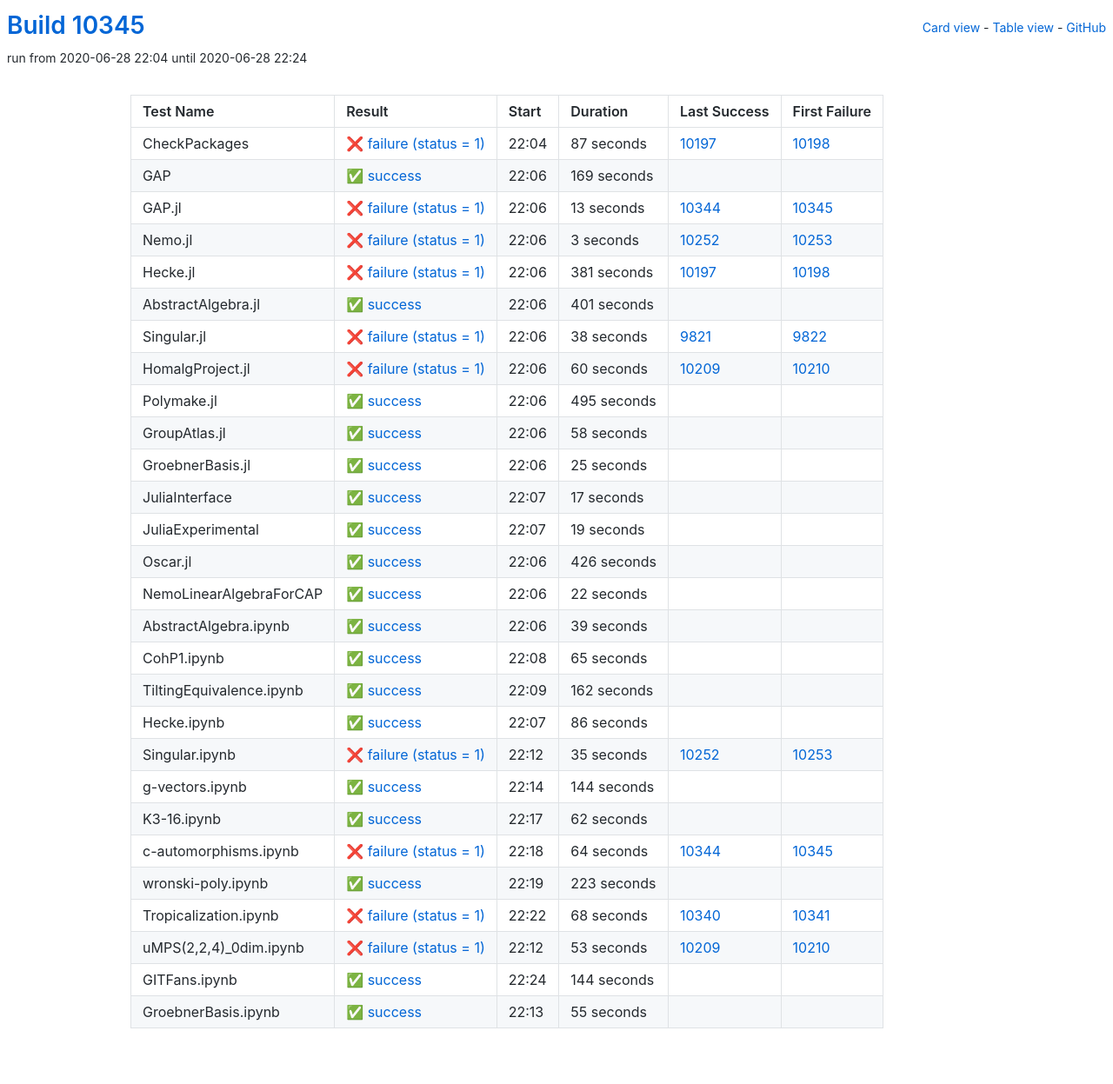
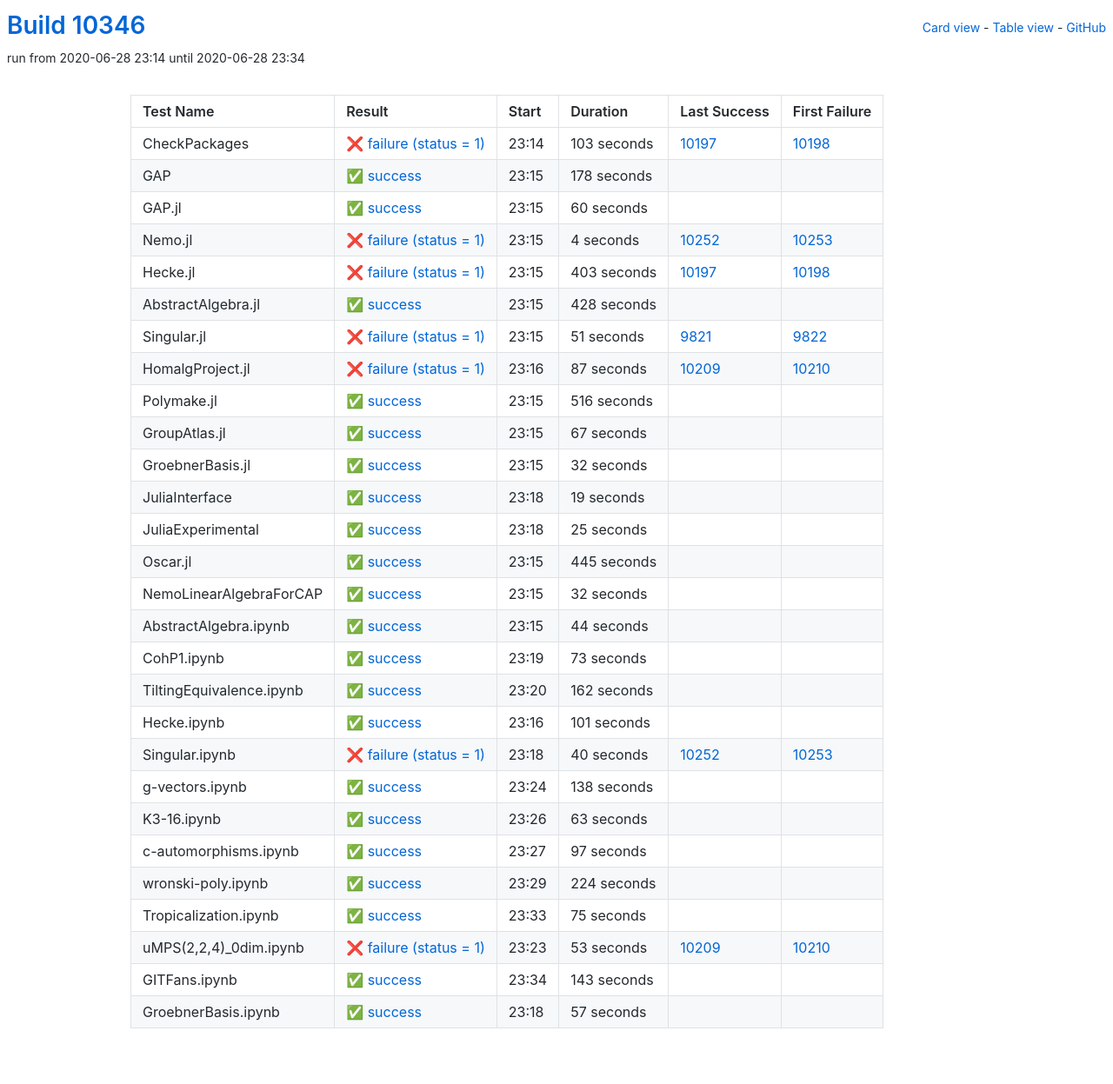
Before and after one commit to oscar-system/oscar-ci-status, a Jekyll site: the page built from table.html, in a window 1280 px wide. Shown: the whole page at 87% size. Built offline with Jekyll 4.4.1, drawn with Linux system fonts in a browser that asks for light colours.

Commit message:
Build #10346

```diff
--- a/_data/ci.yml
+++ b/_data/ci.yml
@@ -1,6 +1,6 @@
 ---
-build: 10345
-build_url: https://oscarci.mathematik.uni-kl.de/job/oscar/10345/
+build: 10346
+build_url: https://oscarci.mathematik.uni-kl.de/job/oscar/10346/
 job: oscar
 organization: oscar-system
 repo: oscar-ci-status
@@ -8,128 +8,152 @@
 tests:
 - name: CheckPackages
   id: checkpackages
-  log: https://oscarci.mathematik.uni-kl.de/job/oscar/10345/artifact/logs/build-10345/CheckPackages.log
-  start: 2020-06-28 22:04
+  log: https://oscarci.mathematik.uni-kl.de/job/oscar/10346/artifact/logs/build-10346/CheckPackages.log
+  start: 2020-06-28 23:14
   success: false
   exitcode: 1
   status: failure
-  duration: 87
+  duration: 103
   last_success: 10197
   last_success_url: https://oscarci.mathematik.uni-kl.de/job/oscar/10197/
   first_failure: 10198
   first_failure_url: https://oscarci.mathematik.uni-kl.de/job/oscar/10198/
 - name: GAP
   id: gap
-  log: https://oscarci.mathematik.uni-kl.de/job/oscar/10345/artifact/logs/build-10345/GAP.log
-  start: 2020-06-28 22:06
+  log: https://oscarci.mathematik.uni-kl.de/job/oscar/10346/artifact/logs/build-10346/GAP.log
+  start: 2020-06-28 23:15
   success: true
   exitcode: 0
   status: success
-  duration: 169
+  duration: 178
   last_success: false
   last_success_url:
   first_failure: false
   first_failure_url:
 - name: GAP.jl
   id: gap-jl
-  log: https://oscarci.mathematik.uni-kl.de/job/oscar/10345/artifact/logs/build-10345/GAP.jl.log
-  start: 2020-06-28 22:06
+  log: https://oscarci.mathematik.uni-kl.de/job/oscar/10346/artifact/logs/build-10346/GAP.jl.log
+  start: 2020-06-28 23:15
+  success: true
+  exitcode: 0
+  status: success
+  duration: 60
+  last_success: false
+  last_success_url:
+  first_failure: false
+  first_failure_url:
+- name: Nemo.jl
+  id: nemo-jl
+  log: https://oscarci.mathematik.uni-kl.de/job/oscar/10346/artifact/logs/build-10346/Nemo.jl.log
+  start: 2020-06-28 23:15
   success: false
   exitcode: 1
   status: failure
-  duration: 13
-  last_success: 10344
-  last_success_url: https://oscarci.mathematik.uni-kl.de/job/oscar/10344/
-  first_failure: 10345
-  first_failure_url: https://oscarci.mathematik.uni-kl.de/job/oscar/10345/
-- name: Nemo.jl
-  id: nemo-jl
-  log: https://oscarci.mathematik.uni-kl.de/job/oscar/10345/artifact/logs/build-10345/Nemo.jl.log
-  start: 2020-06-28 22:06
-  success: false
-  exitcode: 1
-  status: failure
-  duration: 3
+  duration: 4
   last_success: 10252
   last_success_url: https://oscarci.mathematik.uni-kl.de/job/oscar/10252/
   first_failure: 10253
   first_failure_url: https://oscarci.mathematik.uni-kl.de/job/oscar/10253/
 - name: Hecke.jl
   id: hecke-jl
-  log: https://oscarci.mathematik.uni-kl.de/job/oscar/10345/artifact/logs/build-10345/Hecke.jl.log
-  start: 2020-06-28 22:06
+  log: https://oscarci.mathematik.uni-kl.de/job/oscar/10346/artifact/logs/build-10346/Hecke.jl.log
+  start: 2020-06-28 23:15
   success: false
   exitcode: 1
   status: failure
-  duration: 381
+  duration: 403
   last_success: 10197
   last_success_url: https://oscarci.mathematik.uni-kl.de/job/oscar/10197/
   first_failure: 10198
   first_failure_url: https://oscarci.mathematik.uni-kl.de/job/oscar/10198/
 - name: AbstractAlgebra.jl
   id: abstractalgebra-jl
-  log: https://oscarci.mathematik.uni-kl.de/job/oscar/10345/artifact/logs/build-10345/AbstractAlgebra.jl.log
-  start: 2020-06-28 22:06
+  log: https://oscarci.mathematik.uni-kl.de/job/oscar/10346/artifact/logs/build-10346/AbstractAlgebra.jl.log
+  start: 2020-06-28 23:15
   success: true
   exitcode: 0
   status: success
-  duration: 401
+  duration: 428
   last_success: false
   last_success_url:
   first_failure: false
   first_failure_url:
 - name: Singular.jl
   id: singular-jl
-  log: https://oscarci.mathematik.uni-kl.de/job/oscar/10345/artifact/logs/build-10345/Singular.jl.log
-  start: 2020-06-28 22:06
+  log: https://oscarci.mathematik.uni-kl.de/job/oscar/10346/artifact/logs/build-10346/Singular.jl.log
+  start: 2020-06-28 23:15
   success: false
   exitcode: 1
   status: failure
-  duration: 38
+  duration: 51
   last_success: 9821
   last_success_url: https://oscarci.mathematik.uni-kl.de/job/oscar/9821/
   first_failure: 9822
   first_failure_url: https://oscarci.mathematik.uni-kl.de/job/oscar/9822/
 - name: HomalgProject.jl
   id: homalgproject-jl
-  log: https://oscarci.mathematik.uni-kl.de/job/oscar/10345/artifact/logs/build-10345/HomalgProject.jl.log
-  start: 2020-06-28 22:06
+  log: https://oscarci.mathematik.uni-kl.de/job/oscar/10346/artifact/logs/build-10346/HomalgProject.jl.log
+  start: 2020-06-28 23:16
   success: false
   exitcode: 1
   status: failure
-  duration: 60
+  duration: 87
   last_success: 10209
   last_success_url: https://oscarci.mathematik.uni-kl.de/job/oscar/10209/
   first_failure: 10210
   first_failure_url: https://oscarci.mathematik.uni-kl.de/job/oscar/10210/
 - name: Polymake.jl
   id: polymake-jl
-  log: https://oscarci.mathematik.uni-kl.de/job/oscar/10345/artifact/logs/build-10345/Polymake.jl.log
-  start: 2020-06-28 22:06
+  log: https://oscarci.mathematik.uni-kl.de/job/oscar/10346/artifact/logs/build-10346/Polymake.jl.log
+  start: 2020-06-28 23:15
   success: true
   exitcode: 0
   status: success
-  duration: 495
+  duration: 516
   last_success: false
   last_success_url:
   first_failure: false
   first_failure_url:
 - name: GroupAtlas.jl
   id: groupatlas-jl
-  log: https://oscarci.mathematik.uni-kl.de/job/oscar/10345/artifact/logs/build-10345/GroupAtlas.jl.log
-  start: 2020-06-28 22:06
+  log: https://oscarci.mathematik.uni-kl.de/job/oscar/10346/artifact/logs/build-10346/GroupAtlas.jl.log
+  start: 2020-06-28 23:15
   success: true
   exitcode: 0
   status: success
-  duration: 58
+  duration: 67
   last_success: false
   last_success_url:
   first_failure: false
   first_failure_url:
 - name: GroebnerBasis.jl
   id: groebnerbasis-jl
-  log: https://oscarci.mathematik.uni-kl.de/job/oscar/10345/artifact/logs/build-10345/GroebnerBasis.jl.log
-  start: 2020-06-28 22:06
+  log: https://oscarci.mathematik.uni-kl.de/job/oscar/10346/artifact/logs/build-10346/GroebnerBasis.jl.log
+  start: 2020-06-28 23:15
+  success: true
+  exitcode: 0
+  status: success
+  duration: 32
+  last_success: false
+  last_success_url:
+  first_failure: false
+  first_failure_url:
+- name: JuliaInterface
+  id: juliainterface
+  log: https://oscarci.mathematik.uni-kl.de/job/oscar/10346/artifact/logs/build-10346/JuliaInterface.log
+  start: 2020-06-28 23:18
+  success: true
+  exitcode: 0
+  status: success
+  duration: 19
+  last_success: false
+  last_success_url:
+  first_failure: false
+  first_failure_url:
+- name: JuliaExperimental
+  id: juliaexperimental
+  log: https://oscarci.mathematik.uni-kl.de/job/oscar/10346/artifact/logs/build-10346/JuliaExperimental.log
+  start: 2020-06-28 23:18
   success: true
   exitcode: 0
   status: success
@@ -138,82 +162,58 @@
   last_success_url:
   first_failure: false
   first_failure_url:
-- name: JuliaInterface
-  id: juliainterface
-  log: https://oscarci.mathematik.uni-kl.de/job/oscar/10345/artifact/logs/build-10345/JuliaInterface.log
-  start: 2020-06-28 22:07
+- name: Oscar.jl
+  id: oscar-jl
+  log: https://oscarci.mathematik.uni-kl.de/job/oscar/10346/artifact/logs/build-10346/Oscar.jl.log
+  start: 2020-06-28 23:15
   success: true
   exitcode: 0
   status: success
-  duration: 17
-  last_success: false
-  last_success_url:
-  first_failure: false
-  first_failure_url:
-- name: JuliaExperimental
-  id: juliaexperimental
-  log: https://oscarci.mathematik.uni-kl.de/job/oscar/10345/artifact/logs/build-10345/JuliaExperimental.log
-  start: 2020-06-28 22:07
-  success: true
-  exitcode: 0
-  status: success
-  duration: 19
-  last_success: false
-  last_success_url:
-  first_failure: false
-  first_failure_url:
-- name: Oscar.jl
-  id: oscar-jl
-  log: https://oscarci.mathematik.uni-kl.de/job/oscar/10345/artifact/logs/build-10345/Oscar.jl.log
-  start: 2020-06-28 22:06
-  success: true
-  exitcode: 0
-  status: success
-  duration: 426
+  duration: 445
   last_success: false
   last_success_url:
   first_failure: false
   first_failure_url:
 - name: NemoLinearAlgebraForCAP
   id: nemolinearalgebraforcap
-  log: https://oscarci.mathematik.uni-kl.de/job/oscar/10345/artifact/logs/build-10345/NemoLinearAlgebraForCAP.log
-  start: 2020-06-28 22:06
+  log: https://oscarci.mathematik.uni-kl.de/job/oscar/10346/artifact/logs/build-10346/NemoLinearAlgebraForCAP.log
+  start: 2020-06-28 23:15
   success: true
   exitcode: 0
   status: success
-  duration: 22
+  duration: 32
   last_success: false
   last_success_url:
   first_failure: false
   first_failure_url:
 - name: AbstractAlgebra.ipynb
   id: abstractalgebra-ipynb
-  log: https://oscarci.mathematik.uni-kl.de/job/oscar/10345/artifact/logs/build-10345/AbstractAlgebra.ipynb.log
-  start: 2020-06-28 22:06
+  log: https://oscarci.mathematik.uni-kl.de/job/oscar/10346/artifact/logs/build-10346/AbstractAlgebra.ipynb.log
+  start: 2020-06-28 23:15
   success: true
   exitcode: 0
   status: success
-  duration: 39
+  duration: 44
   last_success: false
   last_success_url:
   first_failure: false
   first_failure_url:
 - name: CohP1.ipynb
   id: cohp1-ipynb
-  log: https://oscarci.mathematik.uni-kl.de/job/oscar/10345/artifact/logs/build-10345/CohP1.ipynb.log
-  start: 2020-06-28 22:08
+  log: https://oscarci.mathematik.uni-kl.de/job/oscar/10346/artifact/logs/build-10346/CohP1.ipynb.log
+  start: 2020-06-28 23:19
   success: true
   exitcode: 0
   status: success
-  duration: 65
+  duration: 73
   last_success: false
   last_success_url:
   first_failure: false
   first_failure_url:
 - name: TiltingEquivalence.ipynb
   id: tiltingequivalence-ipynb
-  log: https://oscarci.mathematik.uni-kl.de/job/oscar/10345/artifact/logs/build-10345/TiltingEquivalence.ipynb.log
-  start: 2020-06-28 22:09
+  log: https://oscarci.mathematik.uni-kl.de/job/oscar/10346/artifact/logs/build-10346/TiltingEquivalence.ipynb.log
+  start: 2020-06-28 23:20
   success: true
   exitcode: 0
   status: success
@@ -224,92 +224,92 @@
   first_failure_url:
 - name: Hecke.ipynb
   id: hecke-ipynb
-  log: https://oscarci.mathematik.uni-kl.de/job/oscar/10345/artifact/logs/build-10345/Hecke.ipynb.log
-  start: 2020-06-28 22:07
+  log: https://oscarci.mathematik.uni-kl.de/job/oscar/10346/artifact/logs/build-10346/Hecke.ipynb.log
+  start: 2020-06-28 23:16
   success: true
   exitcode: 0
   status: success
-  duration: 86
+  duration: 101
   last_success: false
   last_success_url:
   first_failure: false
   first_failure_url:
 - name: Singular.ipynb
   id: singular-ipynb
-  log: https://oscarci.mathematik.uni-kl.de/job/oscar/10345/artifact/logs/build-10345/Singular.ipynb.log
-  start: 2020-06-28 22:12
+  log: https://oscarci.mathematik.uni-kl.de/job/oscar/10346/artifact/logs/build-10346/Singular.ipynb.log
+  start: 2020-06-28 23:18
   success: false
   exitcode: 1
   status: failure
-  duration: 35
+  duration: 40
   last_success: 10252
   last_success_url: https://oscarci.mathematik.uni-kl.de/job/oscar/10252/
   first_failure: 10253
   first_failure_url: https://oscarci.mathematik.uni-kl.de/job/oscar/10253/
 - name: g-vectors.ipynb
   id: g-vectors-ipynb
-  log: https://oscarci.mathematik.uni-kl.de/job/oscar/10345/artifact/logs/build-10345/g-vectors.ipynb.log
-  start: 2020-06-28 22:14
+  log: https://oscarci.mathematik.uni-kl.de/job/oscar/10346/artifact/logs/build-10346/g-vectors.ipynb.log
+  start: 2020-06-28 23:24
   success: true
   exitcode: 0
   status: success
-  duration: 144
+  duration: 138
   last_success: false
   last_success_url:
   first_failure: false
   first_failure_url:
 - name: K3-16.ipynb
   id: k3-16-ipynb
-  log: https://oscarci.mathematik.uni-kl.de/job/oscar/10345/artifact/logs/build-10345/K3-16.ipynb.log
-  start: 2020-06-28 22:17
+  log: https://oscarci.mathematik.uni-kl.de/job/oscar/10346/artifact/logs/build-10346/K3-16.ipynb.log
+  start: 2020-06-28 23:26
   success: true
   exitcode: 0
   status: success
-  duration: 62
+  duration: 63
   last_success: false
   last_success_url:
   first_failure: false
   first_failure_url:
 - name: c-automorphisms.ipynb
   id: c-automorphisms-ipynb
-  log: https://oscarci.mathematik.uni-kl.de/job/oscar/10345/artifact/logs/build-10345/c-automorphisms.ipynb.log
-  start: 2020-06-28 22:18
-  success: false
-  exitcode: 1
-  status: failure
-  duration: 64
-  last_success: 10344
-  last_success_url: https://oscarci.mathematik.uni-kl.de/job/oscar/10344/
-  first_failure: 10345
-  first_failure_url: https://oscarci.mathematik.uni-kl.de/job/oscar/10345/
-- name: wronski-poly.ipynb
-  id: wronski-poly-ipynb
-  log: https://oscarci.mathematik.uni-kl.de/job/oscar/10345/artifact/logs/build-10345/wronski-poly.ipynb.log
-  start: 2020-06-28 22:19
+  log: https://oscarci.mathematik.uni-kl.de/job/oscar/10346/artifact/logs/build-10346/c-automorphisms.ipynb.log
+  start: 2020-06-28 23:27
   success: true
   exitcode: 0
   status: success
-  duration: 223
+  duration: 97
+  last_success: false
+  last_success_url:
+  first_failure: false
+  first_failure_url:
+- name: wronski-poly.ipynb
+  id: wronski-poly-ipynb
+  log: https://oscarci.mathematik.uni-kl.de/job/oscar/10346/artifact/logs/build-10346/wronski-poly.ipynb.log
+  start: 2020-06-28 23:29
+  success: true
+  exitcode: 0
+  status: success
+  duration: 224
   last_success: false
   last_success_url:
   first_failure: false
   first_failure_url:
 - name: Tropicalization.ipynb
   id: tropicalization-ipynb
-  log: https://oscarci.mathematik.uni-kl.de/job/oscar/10345/artifact/logs/build-10345/Tropicalization.ipynb.log
-  start: 2020-06-28 22:22
-  success: false
-  exitcode: 1
-  status: failure
-  duration: 68
-  last_success: 10340
-  last_success_url: https://oscarci.mathematik.uni-kl.de/job/oscar/10340/
-  first_failure: 10341
-  first_failure_url: https://oscarci.mathematik.uni-kl.de/job/oscar/10341/
+  log: https://oscarci.mathematik.uni-kl.de/job/oscar/10346/artifact/logs/build-10346/Tropicalization.ipynb.log
+  start: 2020-06-28 23:33
+  success: true
+  exitcode: 0
+  status: success
+  duration: 75
+  last_success: false
+  last_success_url:
+  first_failure: false
+  first_failure_url:
 - name: uMPS(2,2,4)_0dim.ipynb
   id: umps-2-2-4-0dim-ipynb
-  log: https://oscarci.mathematik.uni-kl.de/job/oscar/10345/artifact/logs/build-10345/uMPS-2-2-4-_0dim.ipynb.log
-  start: 2020-06-28 22:12
+  log: https://oscarci.mathematik.uni-kl.de/job/oscar/10346/artifact/logs/build-10346/uMPS-2-2-4-_0dim.ipynb.log
+  start: 2020-06-28 23:23
   success: false
   exitcode: 1
   status: failure
@@ -320,24 +320,24 @@
   first_failure_url: https://oscarci.mathematik.uni-kl.de/job/oscar/10210/
 - name: GITFans.ipynb
   id: gitfans-ipynb
-  log: https://oscarci.mathematik.uni-kl.de/job/oscar/10345/artifact/logs/build-10345/GITFans.ipynb.log
-  start: 2020-06-28 22:24
+  log: https://oscarci.mathematik.uni-kl.de/job/oscar/10346/artifact/logs/build-10346/GITFans.ipynb.log
+  start: 2020-06-28 23:34
   success: true
   exitcode: 0
   status: success
-  duration: 144
+  duration: 143
   last_success: false
   last_success_url:
   first_failure: false
   first_failure_url:
 - name: GroebnerBasis.ipynb
   id: groebnerbasis-ipynb
-  log: https://oscarci.mathematik.uni-kl.de/job/oscar/10345/artifact/logs/build-10345/GroebnerBasis.ipynb.log
-  start: 2020-06-28 22:13
+  log: https://oscarci.mathematik.uni-kl.de/job/oscar/10346/artifact/logs/build-10346/GroebnerBasis.ipynb.log
+  start: 2020-06-28 23:18
   success: true
   exitcode: 0
   status: success
-  duration: 55
+  duration: 57
   last_success: false
   last_success_url:
   first_failure: false
```
Also changed, not shown: README.md.
